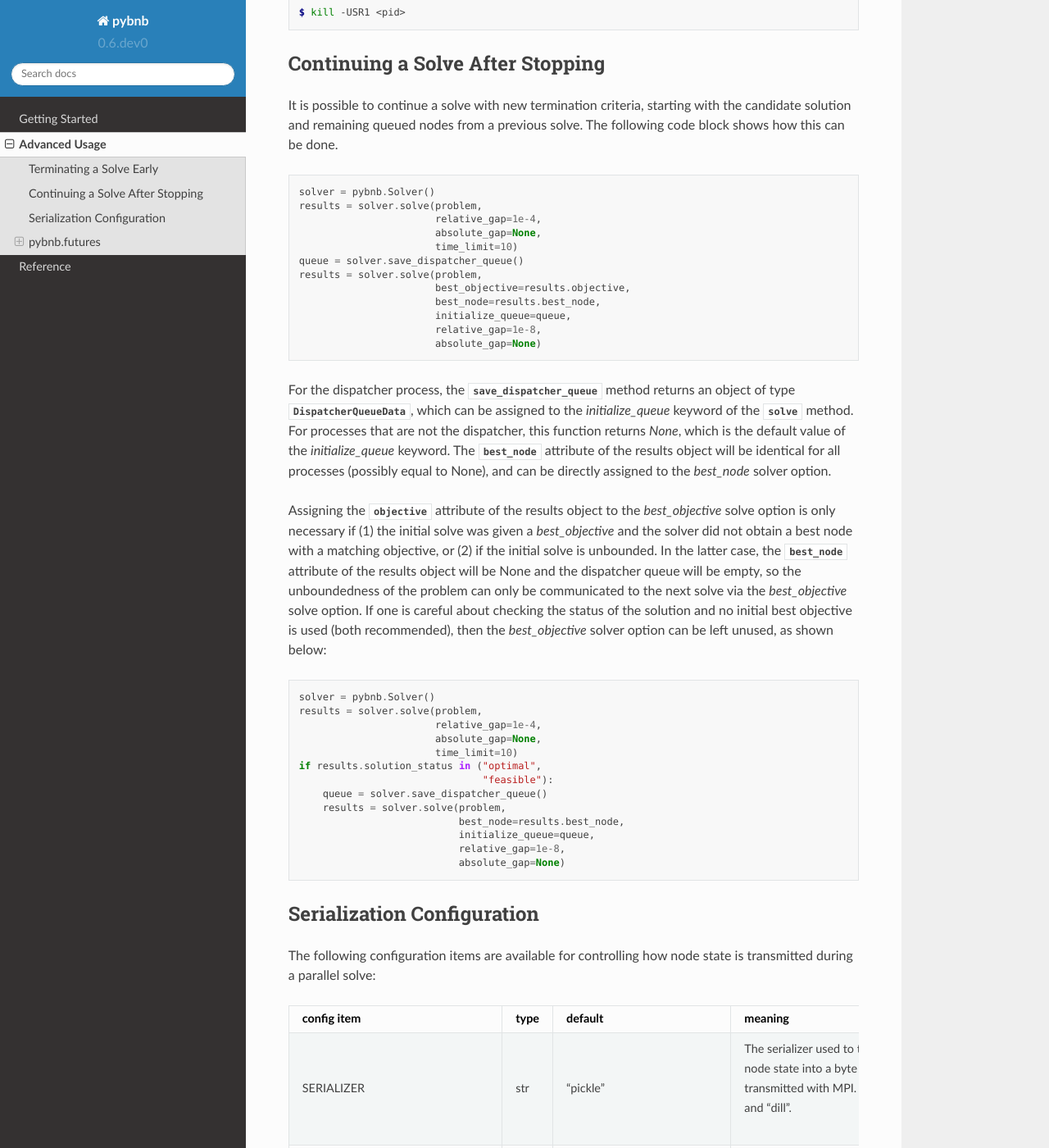
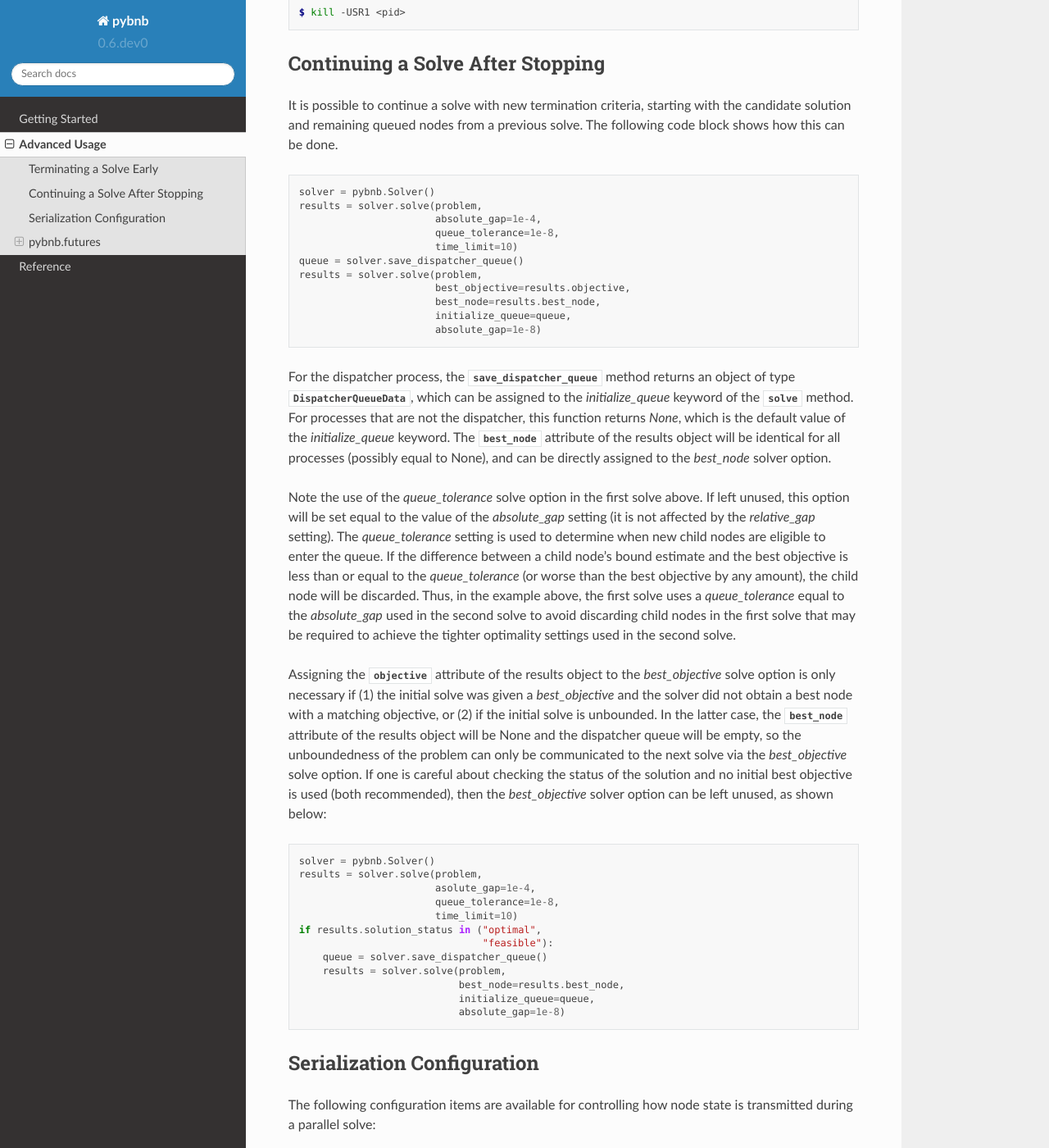
Before and after one commit to ghackebeil/pybnb, a Sphinx documentation site: the page built from doc/advanced_usage/index.rst, in a window 1280 px wide and 1400 px high, scrolled down 676 px. Shown: the whole window at 82% size. Built offline with Sphinx 7.4.7 and the Read the Docs theme 2.0.0, drawn with Linux system fonts in a browser that asks for light colours; some of the changed text lies outside the part shown.

Commit message:
updating docs

```diff
--- a/doc/advanced_usage/index.rst
+++ b/doc/advanced_usage/index.rst
@@ -51,16 +51,15 @@ this can be done.
 
     solver = pybnb.Solver()
     results = solver.solve(problem,
-                           relative_gap=1e-4,
-                           absolute_gap=None,
+                           absolute_gap=1e-4,
+                           queue_tolerance=1e-8,
                            time_limit=10)
     queue = solver.save_dispatcher_queue()
     results = solver.solve(problem,
                            best_objective=results.objective,
                            best_node=results.best_node,
                            initialize_queue=queue,
-                           relative_gap=1e-8,
-                           absolute_gap=None)
+                           absolute_gap=1e-8)
 
 For the dispatcher process, the :func:`save_dispatcher_queue
 <pybnb.solver.Solver.save_dispatcher_queue>` method returns
@@ -75,6 +74,22 @@ keyword. The :attr:`best_node
 the results object will be identical for all processes
 (possibly equal to None), and can be directly assigned to
 the `best_node` solver option.
+
+Note the use of the `queue_tolerance` solve option in the
+first solve above. If left unused, this option will be set
+equal to the value of the `absolute_gap` setting (it is not
+affected by the `relative_gap` setting). The
+`queue_tolerance` setting is used to determine when new
+child nodes are eligible to enter the queue. If the
+difference between a child node's bound estimate and the
+best objective is less than or equal to the
+`queue_tolerance` (or worse than the best objective by any
+amount), the child node will be discarded. Thus, in the
+example above, the first solve uses a `queue_tolerance`
+equal to the `absolute_gap` used in the second solve to
+avoid discarding child nodes in the first solve that may be
+required to achieve the tighter optimality settings used in
+the second solve.
 
 Assigning the :attr:`objective
 <pybnb.solver_results.SolverResults.objective>` attribute of
@@ -96,8 +111,8 @@ left unused, as shown below:
 
     solver = pybnb.Solver()
     results = solver.solve(problem,
-                           relative_gap=1e-4,
-                           absolute_gap=None,
+                           asolute_gap=1e-4,
+                           queue_tolerance=1e-8,
                            time_limit=10)
     if results.solution_status in ("optimal",
                                    "feasible"):
@@ -105,8 +120,7 @@ left unused, as shown below:
         results = solver.solve(problem,
                                best_node=results.best_node,
                                initialize_queue=queue,
-                               relative_gap=1e-8,
-                               absolute_gap=None)
+                               absolute_gap=1e-8)
 
 .. _configuration:
 
@@ -187,16 +201,17 @@ solver, as shown below.
     results = solver.solve(
         pybnb.futures.NestedSolver(problem,
                                    queue_strategy=...,
+                                   track_bound=...,
                                    time_limit=...,
                                    node_limit=...),
         queue_strategy='bound',
         ...)
 
-The `queue_strategy`, `time_limit`, and `node_limit` solve
-options can be passed into the :class:`NestedSolver
-<pybnb.futures.NestedSolver>` class when it is created to
-control these aspects of the sub-solves used by the workers
-when processing a node.
+The `queue_strategy`, `track_bound`, `time_limit`, and
+`node_limit` solve options can be passed into the
+:class:`NestedSolver <pybnb.futures.NestedSolver>` class
+when it is created to control these aspects of the
+sub-solves used by the workers when processing a node.
 
 This kind of scheme can be useful for problems with
 relatively fast bound and objective computations, where the
@@ -224,8 +239,6 @@ original problem is passed to the solver (no nested solve):
 
     results = solver.solve(
         problem,
-        absolute_gap=0,
-        relative_gap=None,
         queue_strategy='depth',
         initialize_queue=queue,
         best_node=best_node,
@@ -256,14 +269,13 @@ problem argument is wrapped with the :class:`NestedSolver
 <pybnb.futures.NestedSolver>` object:
 
 .. code-block:: python
-  :emphasize-lines: 2,3,4
+  :emphasize-lines: 2,3,4,5
 
     results = solver.solve(
         pybnb.futures.NestedSolver(problem,
                                    queue_strategy='depth',
+                                   track_bound=False,
                                    time_limit=1),
-        absolute_gap=0,
-        relative_gap=None,
         queue_strategy='depth',
         initialize_queue=queue,
         best_node=best_node,
```
Also changed, not shown: CHANGELOG.rst (+24 -7 lines).
